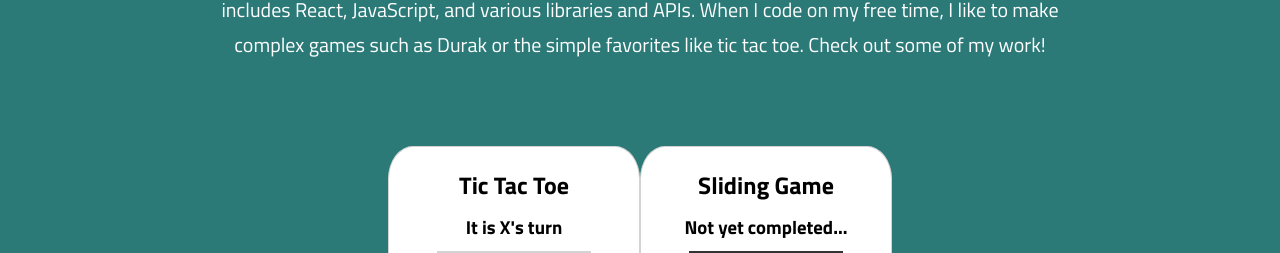
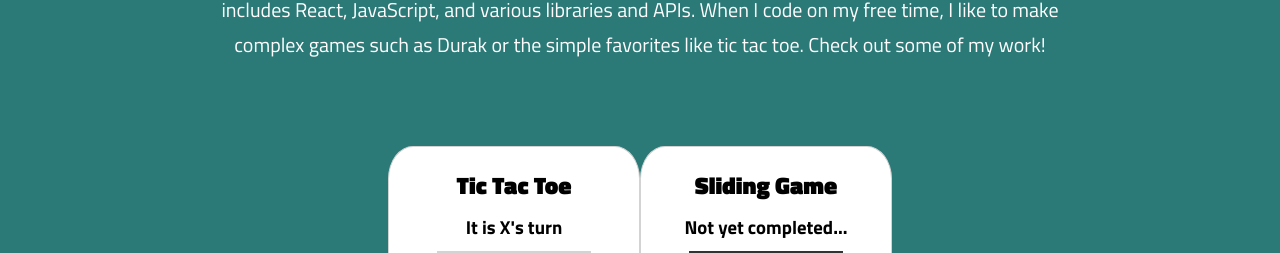
Before and after one commit to lukalicheli/portfolio, a React (Create React App) app in the folder portfolio/: page / in a window 1280 px wide. Shown: the part 932-1185 px from the top of the page. Built offline with nearby package versions, Linux system fonts and the light colour scheme.

Commit message:
Changed the font-weight on both of the games titles on their cards

```diff
--- a/portfolio/src/components/games/slidingtiles/SlidingTiles.css
+++ b/portfolio/src/components/games/slidingtiles/SlidingTiles.css
@@ -15,6 +15,8 @@
   .sliding-game-title {
     padding-top: 20px;
     margin: 0;
+    font-weight: 800;
+
   }
 
   .completion-status {
--- a/portfolio/src/components/games/tictactoe/TicTacToe.css
+++ b/portfolio/src/components/games/tictactoe/TicTacToe.css
@@ -14,6 +14,7 @@
 .tictactoe-title {
   padding-top: 20px;
   margin: 0;
+  font-weight: 800;
 }
 
 .tictactoe-turn {
```
